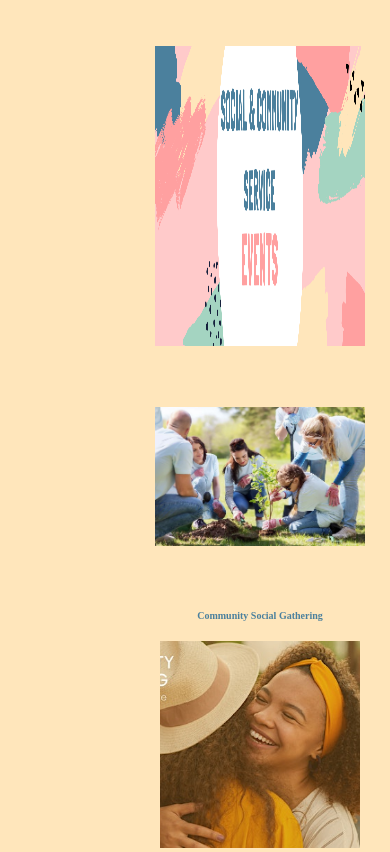
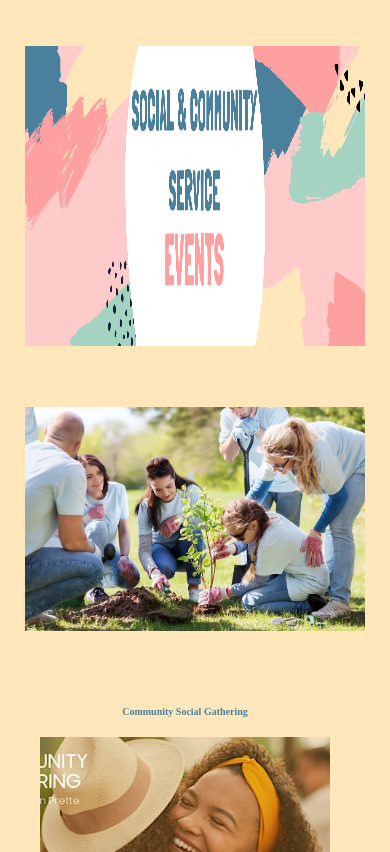
Before and after one commit to ameliaott/ameliaott.github.io, a plain HTML site: page contentpages/social/social.html in a window 390 px wide. Shown: the top 852 px of the page. Drawn offline with Linux system fonts and the light colour scheme.

Commit message:
Update social.html

```diff
--- a/contentpages/social/social.html
+++ b/contentpages/social/social.html
@@ -58,7 +58,6 @@
       justify-content: center;
       margin:0 auto;
       margin-bottom: 70px;
-      margin-left:100px
 
     }
   .container {
@@ -66,7 +65,6 @@
         border: 1px ;
         box-sizing: border-box;
         margin:0 auto;
-        margin-left:30px;
         padding: 20px;
         width: 100%;
         margin-bottom: 100px
@@ -89,7 +87,10 @@
 
   .column {
     margin-left: 0;
-    margin-bottom: 40px;
+    margin-right: 0;
+    width: calc(100% - 40px);
+    margin-bottom: 20px;
+    padding: 10px;
   }
 
   h2, h3, p {
```
